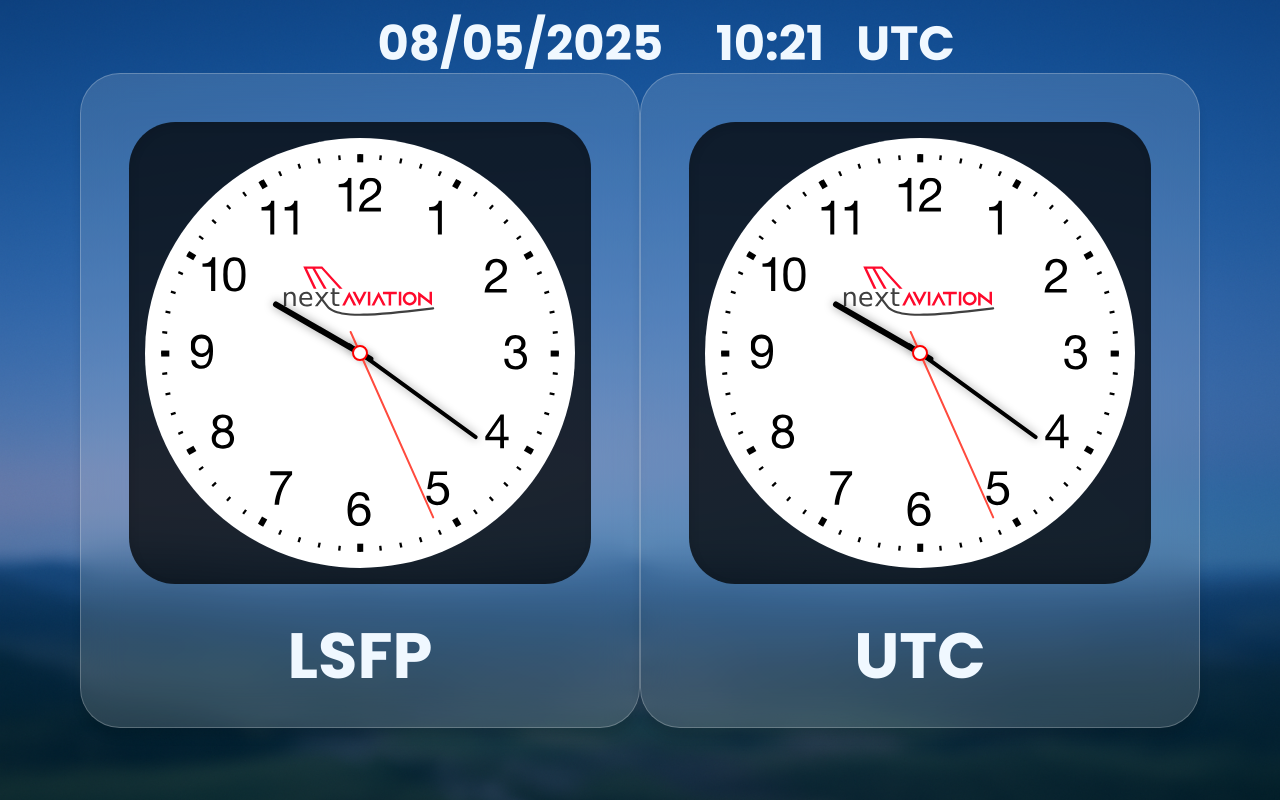
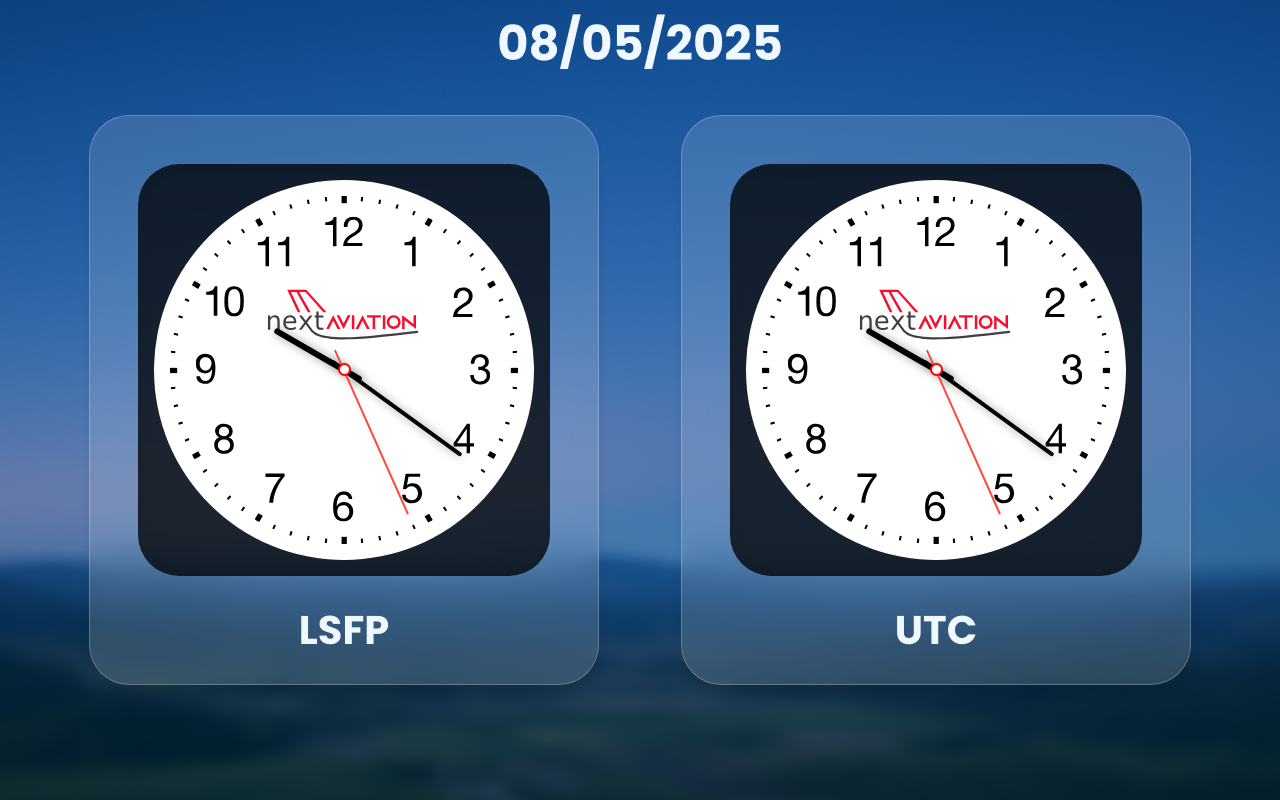
Before and after one commit to cal225/PannelNA, a PHP site: template pages/clock.php in a window 1280 px wide. Run offline with PHP 8.4, Linux system fonts and the light colour scheme; the template is opened without the code that fills it, so the values that code supplies are empty.

Commit message:
clocks added

```diff
--- a/footer.php
+++ b/footer.php
@@ -2,7 +2,6 @@
     <p class="MaJ">Dernière MàJ des données : moins d'une minute</p>
 </footer>
 <script src='../script/DateUTC.js'></script>
-<script src='../script/clock.js'></script>
 </body>
 
 </html>
--- a/pages/clock.php
+++ b/pages/clock.php
@@ -5,7 +5,7 @@ include 'header.php';
 ?>
 <main>
     <div class="clocksWrapper">
-        <div></div>
+        <div class="space"></div>
         <div class="outline frosted">
             <div class="clock">
                 <div class="wrap">
@@ -30,9 +30,10 @@ include 'header.php';
             </div>
             <span class="clockType">UTC</span>
         </div>
-        <div></div>
+        <div class="space"></div>
     </div>
 </main>
 <?php
 include 'footer.php';
+echo "<script src='../script/clock.js'></script>";
 ?>
--- a/pages/meteo.php
+++ b/pages/meteo.php
@@ -13,4 +13,5 @@ include 'header.php';
 </main>
 <?php
 include 'footer.php';
+echo "<script src='../pages_back/meteo.js'></script>";
 ?>
--- a/style/clock.css
+++ b/style/clock.css
@@ -4,14 +4,17 @@ body {
   font-family: poppins;
   width: 100%;
 }
-header{
-    position: absolute;
-    left: 0;
-    right: 0;
+header {
+  position: absolute;
+  left: 0;
+  right: 0;
 }
 main {
   height: 100%;
   padding: 0 3rem;
+}
+.UTCWrapper {
+  display: none;
 }
 
 .clocksWrapper {
@@ -26,11 +29,14 @@ main {
   padding: 3rem;
   padding-bottom: 1.5rem;
   color: #f0f8ff;
-  font-size: 4rem;
   display: flex;
   flex-direction: column;
   align-items: center;
   gap: 1.5rem;
+}
+
+.clockType {
+  font-size: var(--sub_title_size);
 }
 
 .clock {
@@ -46,7 +52,7 @@ main {
   /* border: 5px solid black; */
   overflow: hidden;
   position: relative;
-  width: 430px;
+  aspect-ratio: 1/1;
   height: 430px;
   border-radius: 100%;
 }
@@ -145,9 +151,40 @@ main {
 footer {
   display: none;
 }
-@media screen and (max-width: 1900px){
-
+@media screen and (max-width: 1900px) {
+  .space {
+    display: none;
+  }
+  .clocksWrapper {
+    grid-template-columns: 2fr 2fr;
+  }
+  .wrap {
+    background-size: 350px;
+    height: 380px;
+  }
+  .dot {
+    width: 9px;
+    height: 9px;
+  }
+  .second {
+    height: 315px;
+  }
+  .secondHand {
+    height: 180px;
+  }
+  .minuteHand {
+    height: 160px;
+  }
+  .hour{
+    height: 160px;
+  }
+  .hourHand{
+    height: 100px;
+  }
 }
-@media screen and (max-height: 1000px){}
-@media screen and (max-width: 1081px){}
-@media only screen and (min-device-width: 768px) and (max-device-width: 1024px) and (orientation: landscape){}
+@media screen and (max-height: 1000px) {
+}
+@media screen and (max-width: 1081px) {
+}
+@media only screen and (min-device-width: 768px) and (max-device-width: 1024px) and (orientation: landscape) {
+}
--- a/style/style.css
+++ b/style/style.css
@@ -19,6 +19,7 @@ body {
   --small_font_size: 2rem;
   --base_font_size: 2.7rem;
   --sub_title_size: 4.3rem;
+  --title-size:5rem;
 }
 
 .capitalize{
@@ -41,7 +42,7 @@ body {
 .timeNdate {
   font-family: poppins;
   display: flex;
-  font-size: 5rem;
+  font-size: var(--title-size);
   justify-content: space-between;
   gap: 10%;
   padding: 0.5rem;
```
Also changed, not shown: maquette/Météo Architecture.png (deleted), maquette/Météo comic.png (deleted), maquette/Météo glassmorph.png (deleted), pages_back/meteo.js (added), 1 other file.
